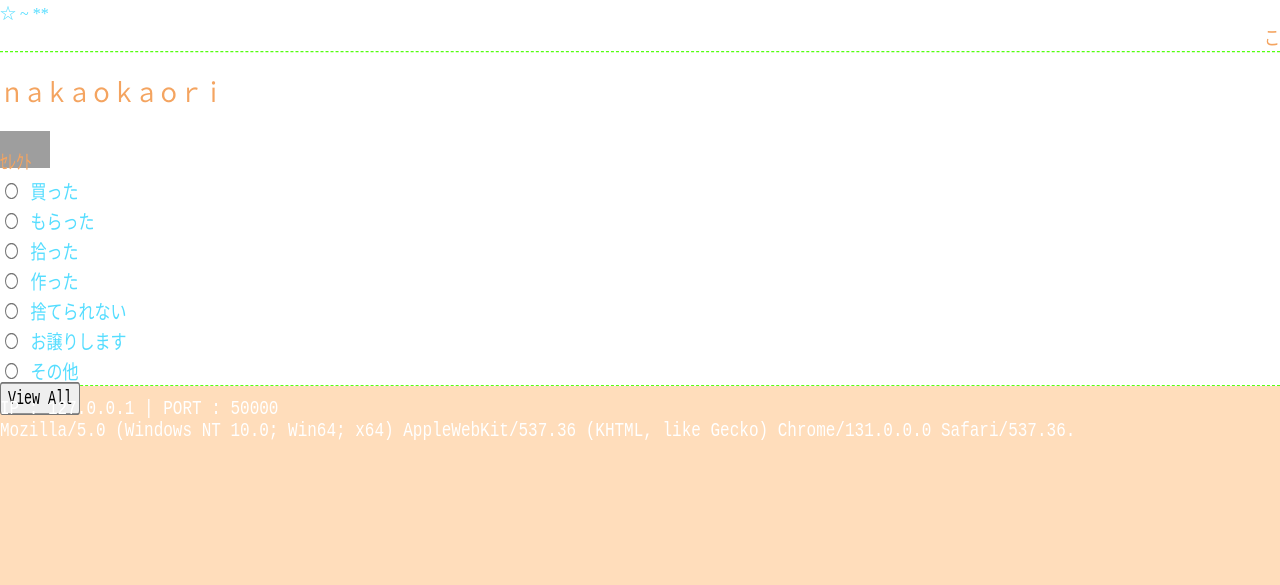
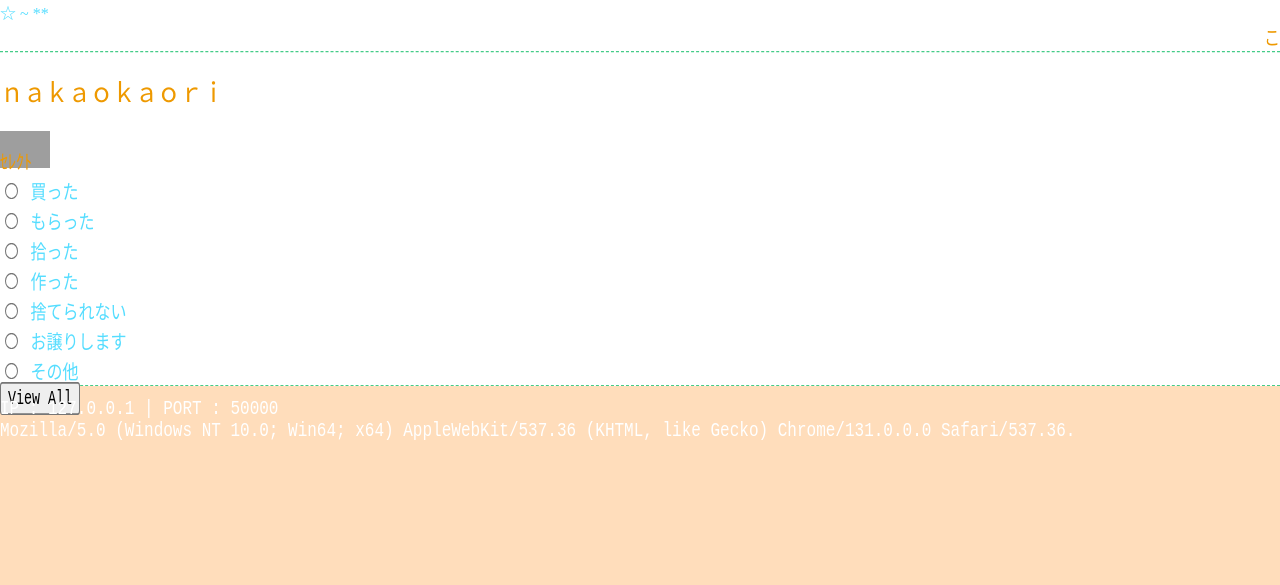
Before and after one commit to nakaokaori/the-things-i-we-own, a PHP site: page / in a window 1280 px wide. Shown: the top 585 px of the page. Run offline with PHP 8.4, Linux system fonts and the light colour scheme; some libraries are stand-ins or nearby versions; grey boxes are pictures that could not be loaded.

Commit message:
Update index.php

```diff
--- a/index.php
+++ b/index.php
@@ -62,9 +62,9 @@ fclose($fp);
     <link rel="stylesheet" href="images.css" />
     <style>
         :root {
-            --text-color: sandybrown;
+            --text-color: #e90;
             --hover-color: #5df;
-            --border-style: 1px dashed #5f1;
+            --border-style: 1px dashed #4c8;
             --bg-color: #fdb;
             --list-bg: #fdc;
             --list-text: gold;
```
